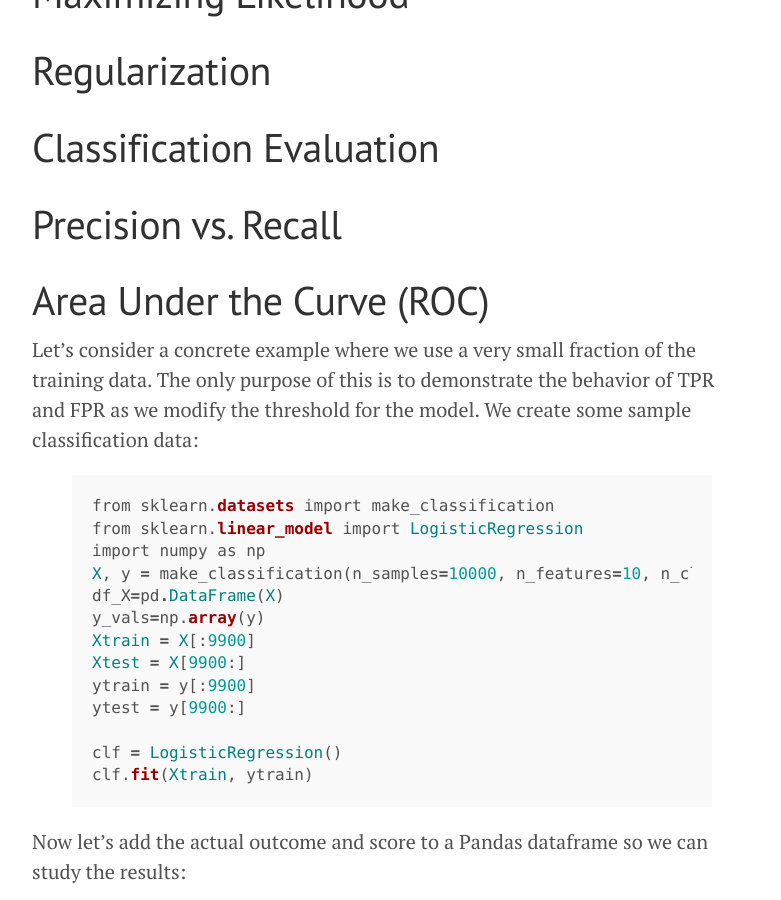
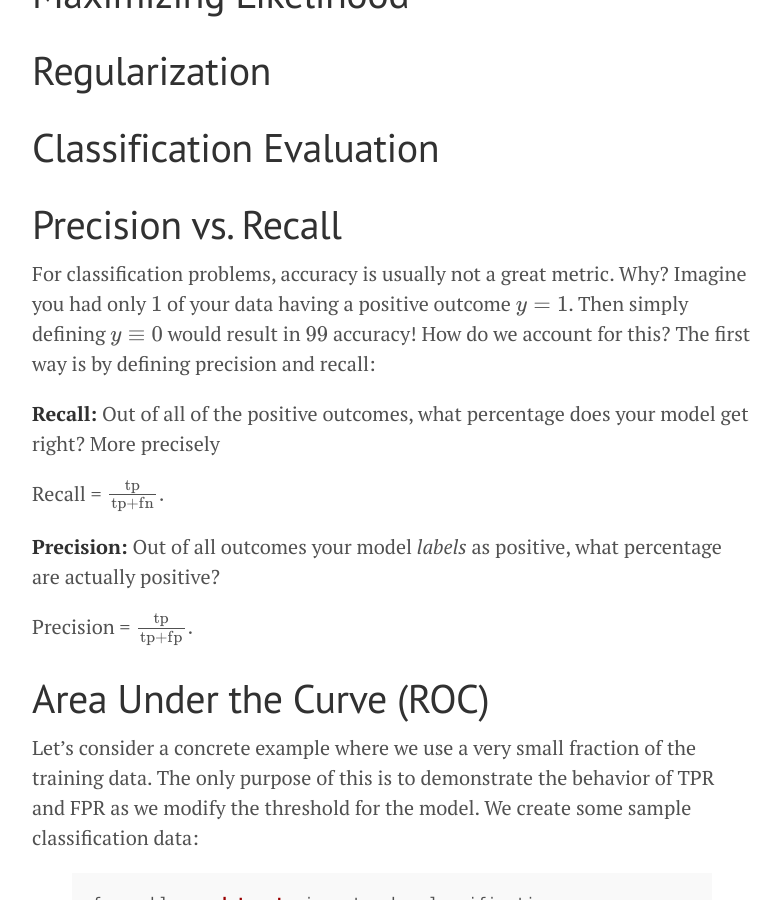
Before and after one commit to doriang102/doriang102.github.io, a Jekyll site: the page built from _posts/2017-11-01-introduction-to-classification.md, in a window 1280 px wide and 900 px high, scrolled down 1361 px. Shown: the whole window, without its empty margins (248-1029 px from the left). Built offline with Jekyll 4.4.1, drawn with Linux system fonts in a browser that asks for light colours; our own code applies the rules of GitHub Pages for plain Markdown files; formulas are drawn with MathJax 3.

Commit message:
Update 2017-11-01-introduction-to-classification.md

```diff
--- a/_posts/2017-11-01-introduction-to-classification.md
+++ b/_posts/2017-11-01-introduction-to-classification.md
@@ -33,6 +33,16 @@ $$ p(x) = \frac{1}{1 + e^{-\beta \cdot x} } .$$
 # Classification Evaluation
 
 # Precision vs. Recall
+
+For classification problems, accuracy is usually not a great metric. Why? Imagine you had only $$1%$$ of your data having a positive outcome $$y = 1$$. Then simply defining $$y \equiv 0$$ would result in $$99%$$ accuracy! How do we account for this? The first way is by defining precision and recall:
+
+**Recall:** Out of all of the positive outcomes, what percentage does your model get right? More precisely
+
+Recall = $$ \frac{\textrm{tp}}{\textrm{tp} + \textrm{fn}}.$$
+
+**Precision:** Out of all outcomes your model *labels* as positive, what percentage are actually positive?
+
+Precision = $$ \frac{\textrm{tp}}{\textrm{tp} + \textrm{fp}}.$$
 
 # Area Under the Curve (ROC)
 Let's consider a concrete example where we use a very small fraction of the training data. The only purpose of this is to demonstrate the behavior of TPR and FPR as we modify the threshold for the model. We create some sample classification data:
```
